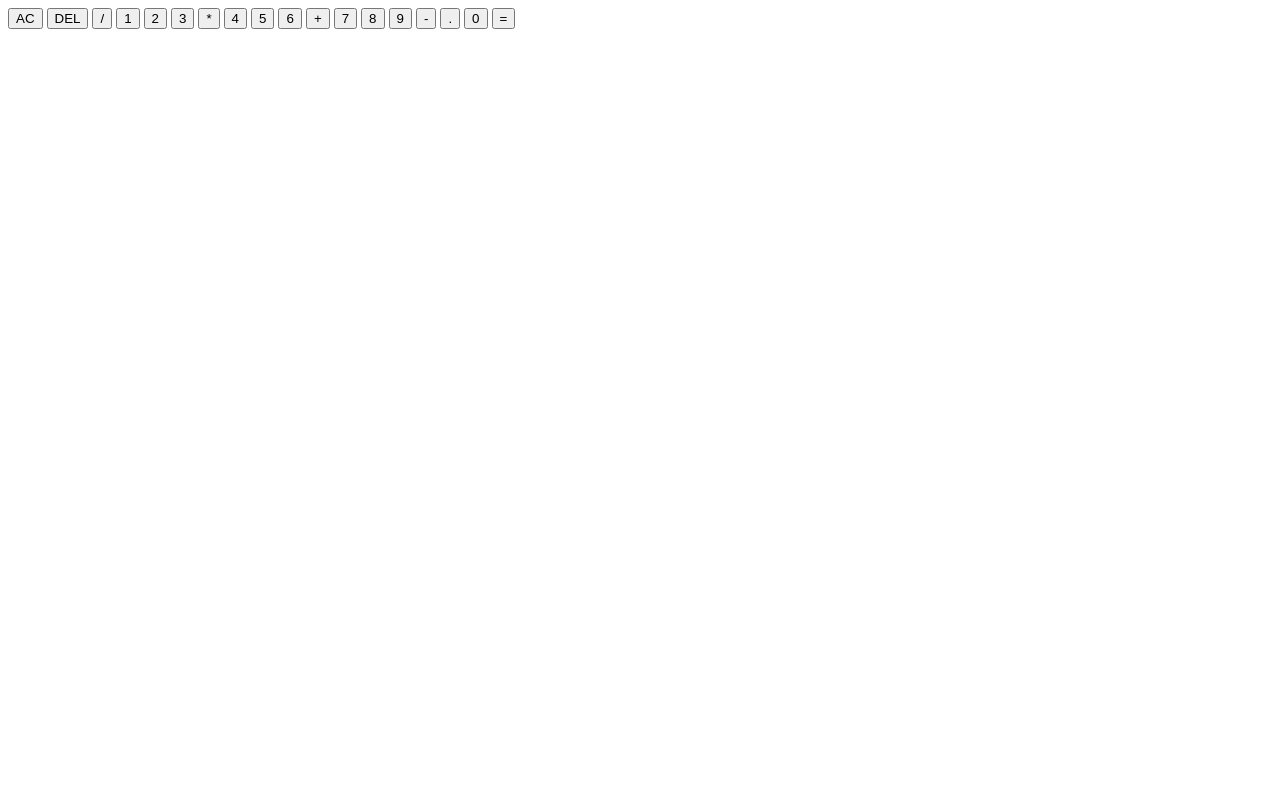
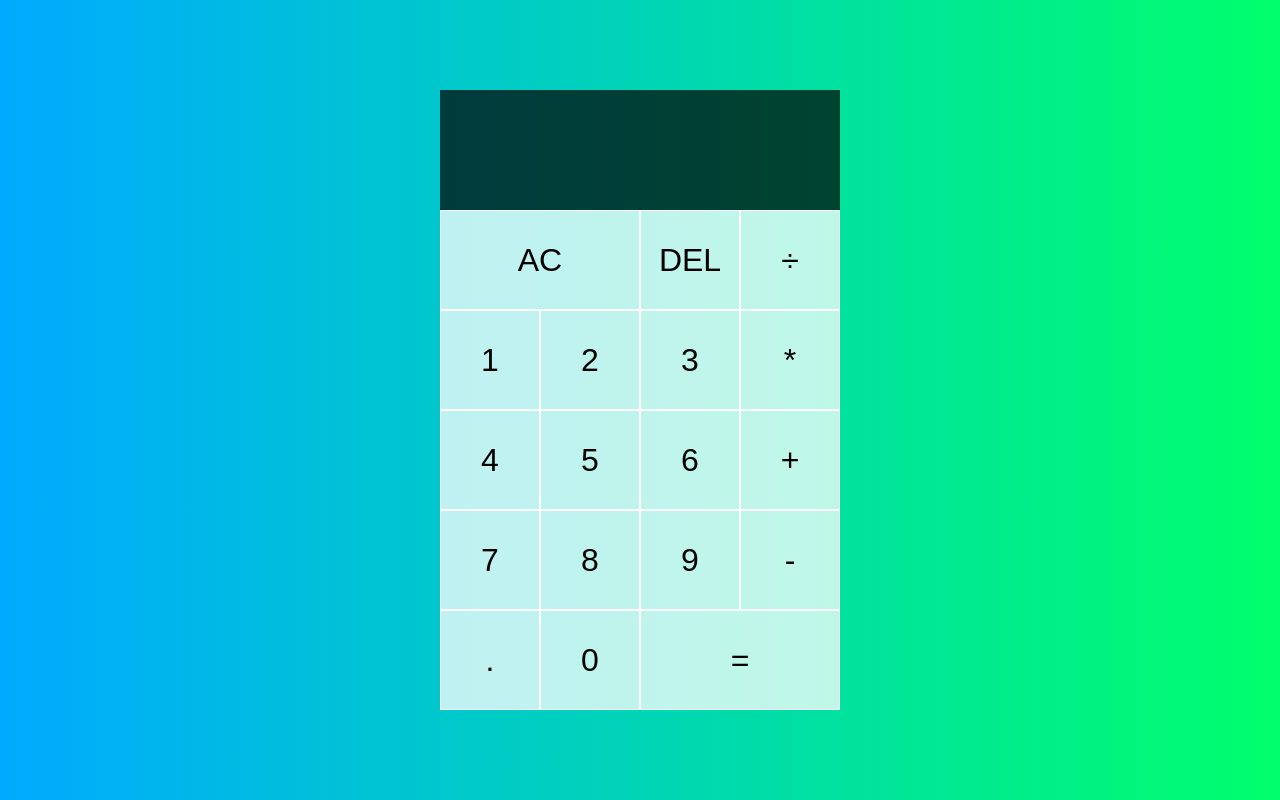
Before and after one commit to ghpaterson/Calculator, a website: page index.html in a window 1280 px wide. Drawn offline with Linux system fonts and the light colour scheme.

Commit message:
initial css styling for calculator

```diff
--- a/index.html
+++ b/index.html
@@ -4,7 +4,7 @@
     <meta charset="UTF-8">
     <meta http-equiv="X-UA-Compatible" content="IE=edge">
     <meta name="viewport" content="width=device-width, initial-scale=1.0">
-    <title>Document</title>
+    <title>Calculator</title>
     <link href="styles.css" rel="stylesheet">
     <script src="script.js" defer></script>
 
@@ -17,7 +17,7 @@
         </div>
         <button class="span-two">AC</button>
         <button>DEL</button>
-        <button>/</button>
+        <button>÷</button>
         <button>1</button>
         <button>2</button>
         <button>3</button>
--- /dev/null
+++ b/package.json
@@ -0,0 +1,5 @@
+{
+  "devDependencies": {
+    "jest": "^29.4.3"
+  }
+}
--- a/styles.css
+++ b/styles.css
@@ -0,0 +1,58 @@
+*, *::before, *::after {
+    box-sizing: border-box;
+    font-family: sans-serif;
+    font-weight: normal;
+}
+
+body {
+    padding: 0;
+    margin: 0;
+    background: linear-gradient(to right, #00AAFF, #00FF6C)
+}
+
+.calculator-grid {
+    display: grid;
+    justify-content: center;
+    align-content: center;
+    min-height: 100vh;
+    grid-template-columns: repeat(4, 100px);
+    grid-template-rows: minmax(120px, auto) repeat(5, 100px);
+}
+
+.calculator-grid > button {
+    cursor: pointer;
+    font-size: 2rem;
+    border: 1px solid white;
+    outline: none;
+    background-color: rgba(255, 255, 255, .75);
+}
+
+.calculator-grid > button:hover {
+    background-color: rgba(255, 255, 255, .9);
+}
+
+.span-two {
+    grid-column: span 2;
+}
+
+.output-screen {
+    grid-column: 1 / -1;
+    background-color: rgba(0, 0, 0, .70);
+    display: flex;
+    align-items: flex-end;
+    justify-content: space-around;
+    flex-direction: column;
+    padding: 10px;
+    word-wrap: break-word;
+    word-break: break-all;
+}
+
+.output-screen .previous-operand {
+    color: rgba(255, 255, 255, .75);
+    font-size: 1.5rem;
+}
+
+.output-screen .current-operand {
+    color: white;
+    font-size: 2.5rem;
+}
```
Also changed, not shown: 2 other files.
